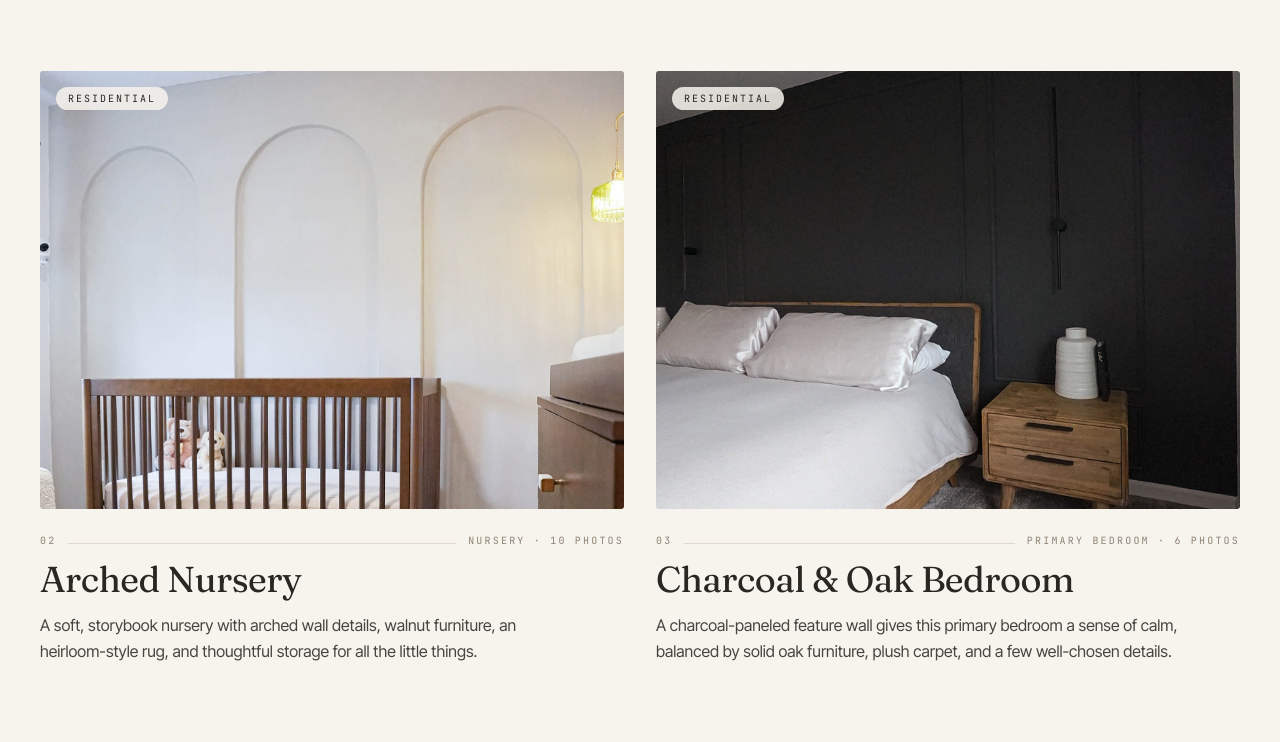
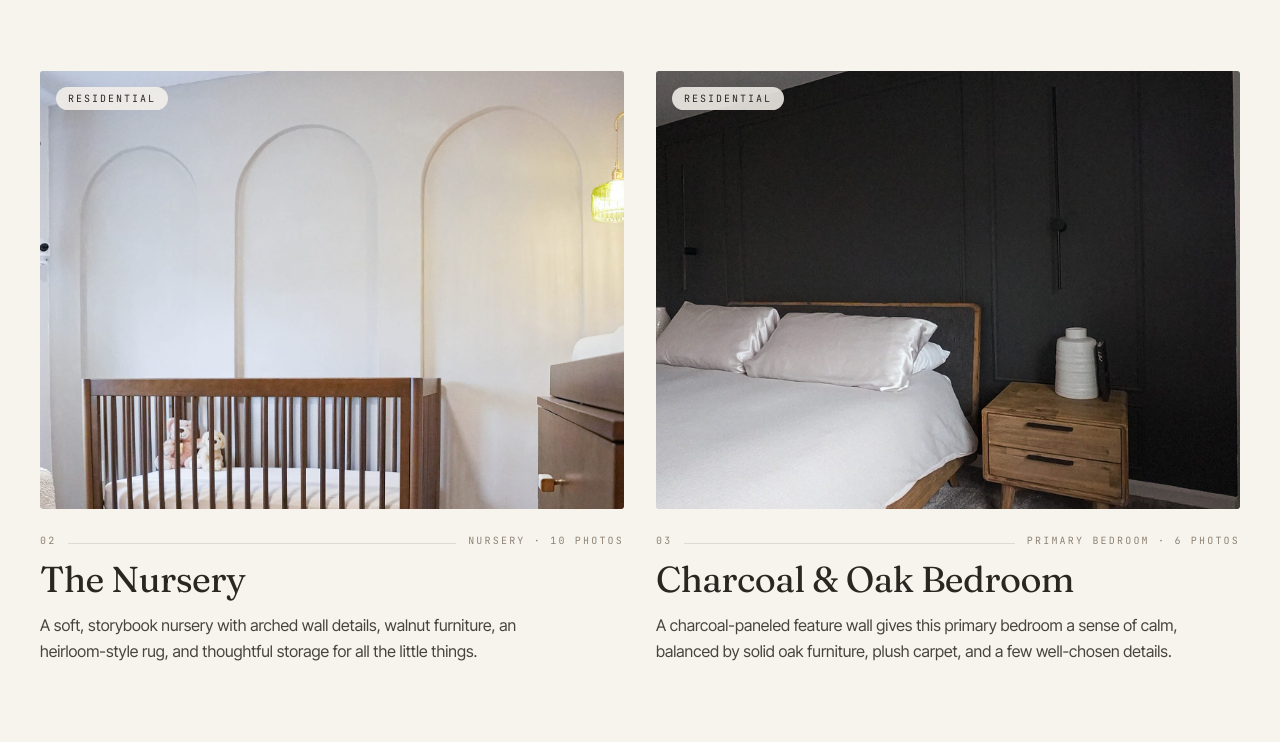
Before and after one commit to tkhal97/studioa-by-nancy, a Next.js app: page /portfolio in a window 1280 px wide. Shown: the part 1515-2257 px from the top of the page. Built offline with nearby package versions, Linux system fonts and the light colour scheme; no server answers.

Commit message:
rename elements

```diff
--- a/app/(marketing)/about/page.tsx
+++ b/app/(marketing)/about/page.tsx
@@ -13,7 +13,7 @@ export const metadata: Metadata = {
 };
 
 const heroPhoto = projects
-  .find((p) => p.slug === "arched-nursery")!
+  .find((p) => p.slug === "the-nursery")!
   .gallery.find((g) => g.src.endsWith("balloon-detail.jpg"))!;
 
 const SERVICES = [
@@ -48,7 +48,7 @@ export default function AboutPage() {
         panel={{
           src: heroPhoto.src,
           alt: heroPhoto.alt,
-          caption: "From the portfolio · Arched Nursery",
+          caption: "From the portfolio · The Nursery",
         }}
       />
 
--- a/app/(marketing)/portfolio/page.tsx
+++ b/app/(marketing)/portfolio/page.tsx
@@ -15,7 +15,7 @@ export const metadata: Metadata = {
     "A selection of residential and commercial interiors by Nancy Alkhouri of Studio A.",
 };
 
-const nursery = projects.find((p) => p.slug === "arched-nursery")!;
+const nursery = projects.find((p) => p.slug === "the-nursery")!;
 
 export default function PortfolioPage() {
   return (
--- a/lib/content.ts
+++ b/lib/content.ts
@@ -129,8 +129,8 @@ export const projects: Project[] = [
     featured: true,
   },
   {
-    slug: "arched-nursery",
-    title: "Arched Nursery",
+    slug: "the-nursery",
+    title: "The Nursery",
     category: "residential",
     type: "Nursery",
     scope: ["Wall detailing", "Furniture & lighting", "Closet design", "Styling"],
```
